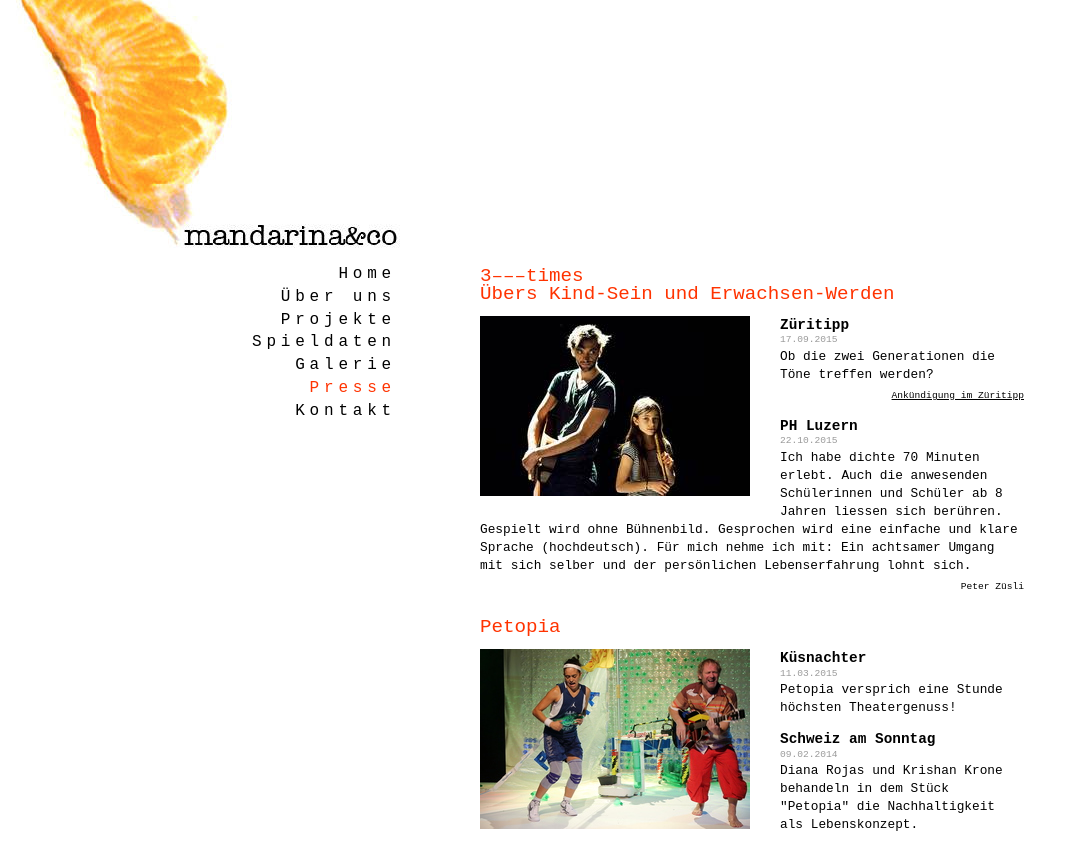
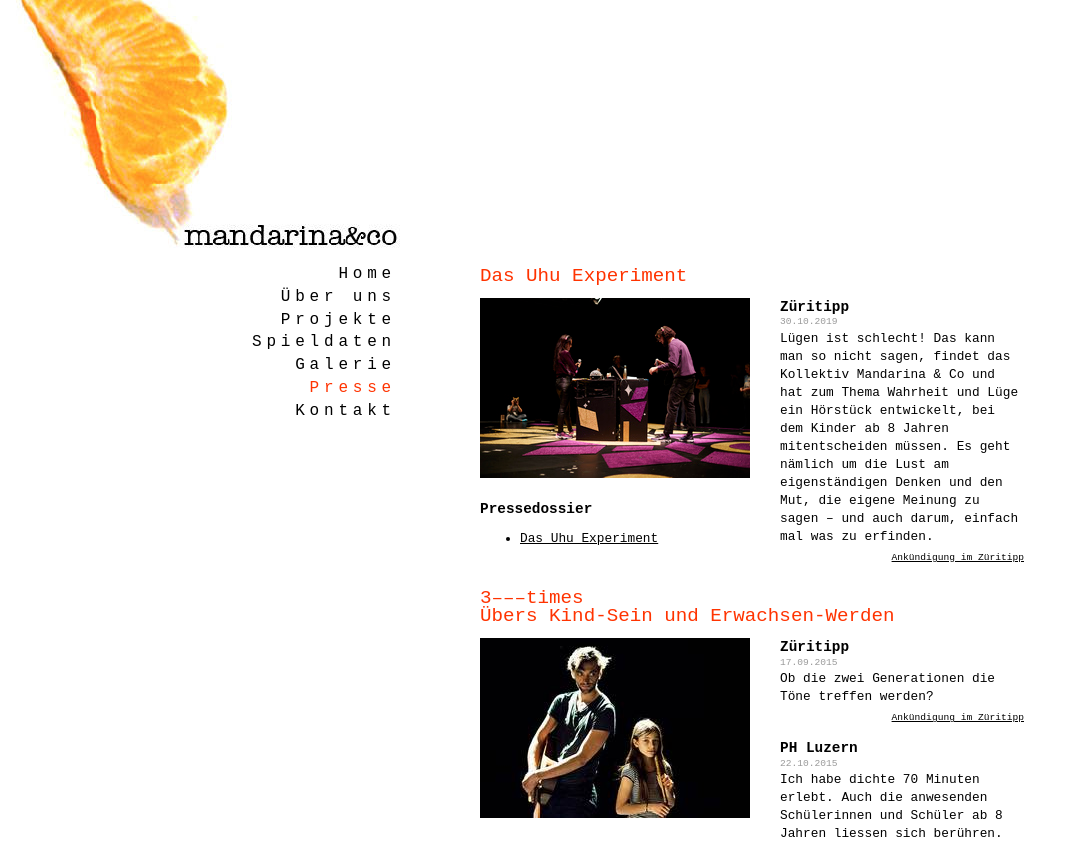
Before and after one commit to lunas/mandarina, a plain HTML site: page presse.html in a window 1280 px wide. Shown: the top 842 px of the page, without its empty margins (0-1071 px from the left). Drawn offline with Linux system fonts and the light colour scheme.

Commit message:
Dianas Korrekturen u Pressetexte vom 23.12.2019

```diff
--- a/presse.html
+++ b/presse.html
@@ -22,6 +22,34 @@
   <div id="wrapper" class="clearfix">
 
     <div id="maincol" class="presse">
+
+      <div class="container clearfix">
+        <a name="uhu" />
+        <h1>Das Uhu Experiment</h1>
+
+        <div class="images">
+          <img class="left" src="images/galerie/uhu/small/Uhu15.jpg" alt="UhuExperiment" />
+
+          <a name="material_uhu"></a>
+          <h2>Pressedossier</h2>
+          <ul class="normal">
+            <li><a href="/files/uhu-Pressetext.pdf" target="_blank">Das Uhu Experiment</a></li>
+          </ul>
+        </div>
+
+        <h2>Z&uuml;ritipp</h2>
+        <p class="date">30.10.2019</p>
+        <p>
+          Lügen ist schlecht! Das kann man so nicht sagen, findet das Kollektiv Mandarina & Co und hat zum Thema
+          Wahrheit und Lüge ein Hörstück entwickelt, bei dem Kinder ab 8 Jahren mitentscheiden müssen. Es geht nämlich
+          um die Lust am eigenständigen Denken und den Mut, die eigene Meinung zu sagen – und auch darum, einfach mal
+          was zu erfinden.
+        </p>
+        <p class="quelle">
+          <a href="/files/uhu-VorankuendigungZueritipp.pdf" target="_blank">Ank&uuml;ndigung im Z&uuml;ritipp</a>
+        </p>
+
+      </div>
 
       <div class="container clearfix">
         <a name="3times" />
@@ -215,14 +243,7 @@
           <h2>Flyer</h2>
           <ul class="normal"><li><a href="/files/chocoloco-flyer.pdf">Flyer</a></li></ul>
         </div>
-
-        <h2>Tages-Anzeiger</h2>
-        <p class="date">02.03.2009</p>
-        <p> Auf der Spitze steckt ein Schwingbesen, drunter flattert das Segel, der Schiffsbauch ist eine Bastelei aus Kisten und W&auml;schek&ouml;rben, und vorn flimmert die Kommandokonsole wie ein Flipperkasten. Das Wundermobil, das die Kolumbianerin Canela sich gebaut hat, w&uuml;rde einem Gaston Lagaffe alle Ehre machen. Denn es ist eine Sci-Fi-Karre aus Hausfrauenkram, die als Treibstoff kindliche Imaginationskraft getankt hat. Die Urauff&uuml;hrung von &laquo;Choco Loco&raquo; (zu deutsch: &laquo;verr&uuml;ckte Schoggi&raquo;), die am Sonntag im theatral vifen GZ Buchegg stattfand, ist eine Hommage an den T&uuml;ftler im kleinen Kind. Und eine Story f&uuml;rs gr&ouml;ssere. Da gibts einen Berner Tr&auml;umer auf der Suche nach der goldenen Kakaobohne - Markus Gerber als Amazonas-Tourist -, und Canela, eine Technik-verliebte Erfinderin. Der Schweizer Mann entpuppt sich als ungeschickter Trampel im fremden Land, die sch&ouml;ne Einheimische besch&uuml;tzt ihn vor allerlei Unbill. Am Schluss verstehen sie beide, dass der sch&ouml;nste Traum des Lebens nicht das braune Gold ist und nicht der Fortschritt, sondern die Freundschaft - oder: die sich zart andeutende Liebe - &uuml;ber alle kulturellen Schranken hinweg.<br />
-        <br/>Das Deb&uuml;t der neuen Z&uuml;rcher Theaterformation Mandarina und Co. hat keine eindeutige Zielgruppe. Die Witzeleien &uuml;ber die sch&auml;bigen Gastgeschenke der Weissen etwa versteht kein Erstkl&auml;ssler; der Charme der aufwendigen Bricolage dagegen geht am Teenie-Publikum vorbei. Ohne die grandiose Spielfreude der Wahl-Z&uuml;rcherin Diana Rojas und des ein Jahr &auml;lteren Schweizer Kollegen Gerber - beide in Z&uuml;rich wohl bekannt - zerfiele das konzeptlastige St&uuml;ck. Die zwei aber singen und spielen (unter der Regie von Seraina D&uuml;r) so klasse, dass das Knarzen des Multikultiprojekts fast &uuml;bert&ouml;nt wird.</p>
-        <p class="quelle">Alexandra Kedves </p>
       </div>
-
 
     <div class="container">
       <h1>Y tu? Wer bisch du?</h1>
```
Also changed, not shown: about.html (+1 -1 lines), index.html (+3 -3 lines), 2 other files.
